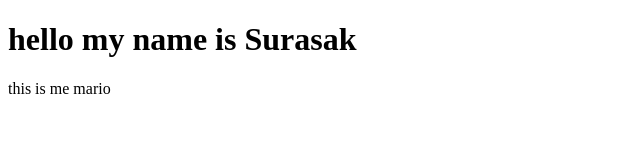
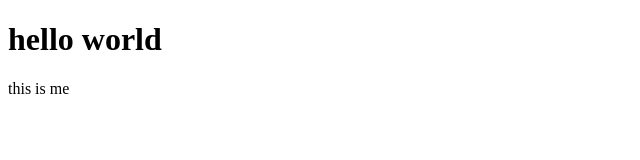
Before and after one commit to supatchayamilo/learn-Git, a plain HTML site: page index.html in a window 1280 px wide. Shown: the whole page, without its empty margins (0-640 px from the left). Drawn offline with Linux system fonts and the light colour scheme.

Commit message:
first commit

```diff
--- a/index.html
+++ b/index.html
@@ -6,7 +6,7 @@
     <title>Learn-git</title>
 </head>
 <body>
-    <h1>hello my name is Surasak</h1>
-    <p>this is me mario</p>
+    <h1>hello world</h1>
+    <p>this is me </p>
 </body>
 </html>
--- a/script.js
+++ b/script.js
@@ -1 +1 @@
-console.log('Hello world hello F')
+console.log('Hello world ')
```
